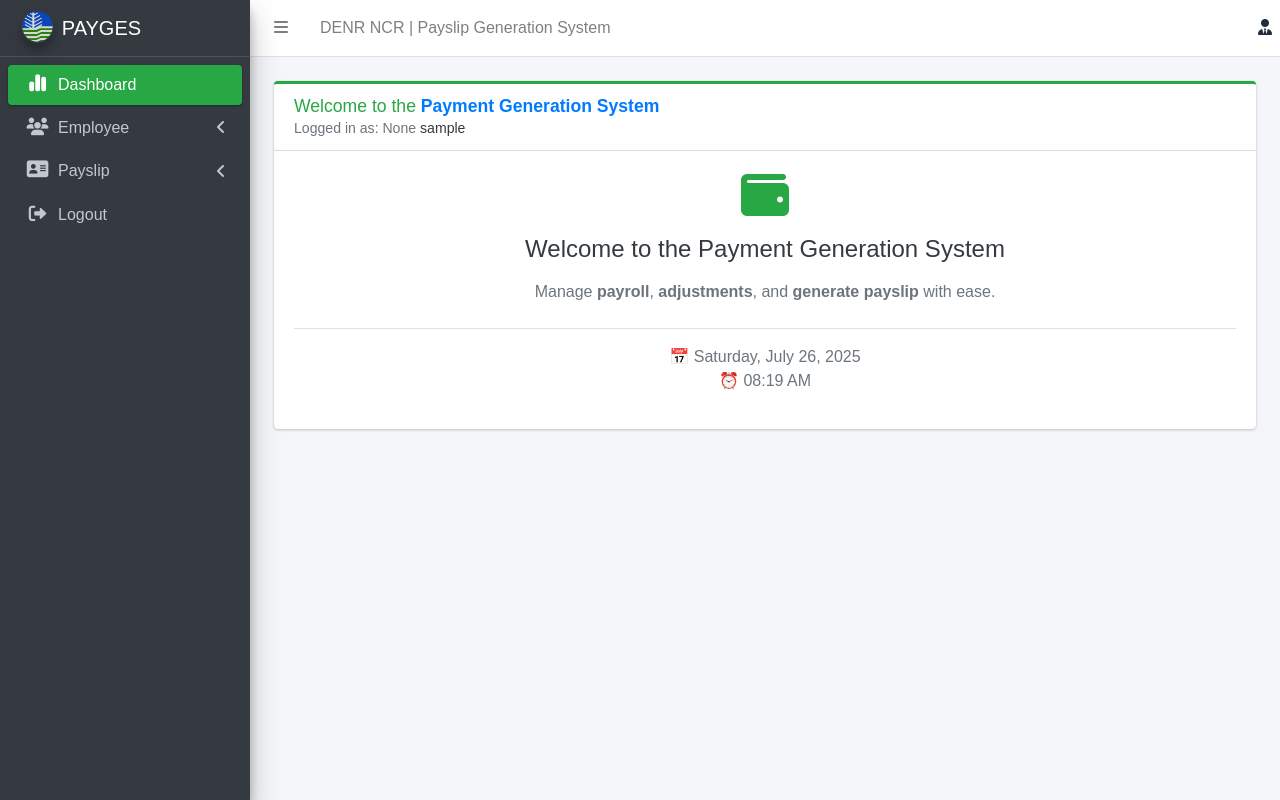
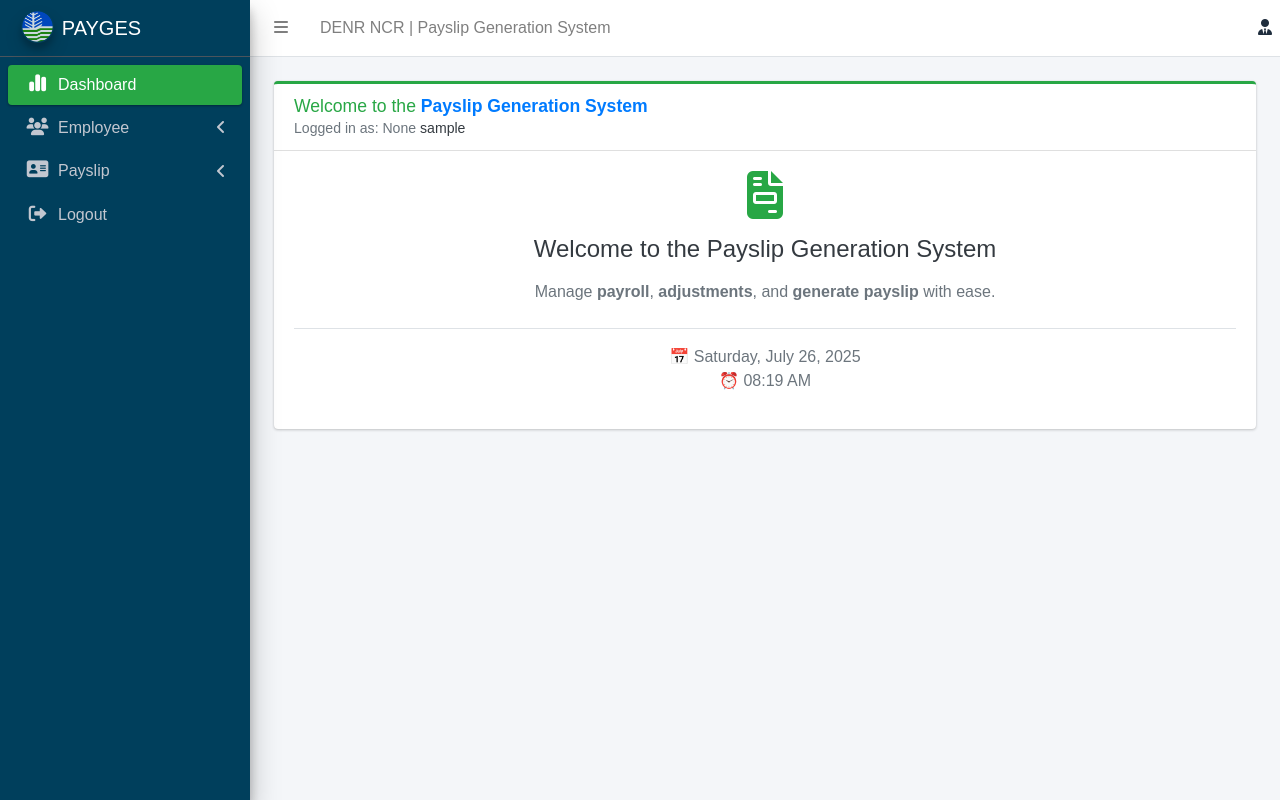
Before and after one commit to Shashimii/Payroll-Generation-System, a Django app: page /dashboard/ in a window 1280 px wide. Run offline with Django 4.2, Linux system fonts and the light colour scheme; the visitor is signed in with stand-in values (Sample User, id 1); some libraries are stand-ins or nearby versions.

Commit message:
* Viusal Improvements

```diff
--- a/payslip_generation_system/static/styles/main.css
+++ b/payslip_generation_system/static/styles/main.css
@@ -1,6 +1,10 @@
 body {
     font-family: Arial, sans-serif;
     min-height: 100vh;
+}
+
+.main-sidebar {
+  background-color: #003f5c;
 }
 
 table.dataTable {
--- a/payslip_generation_system/templates/dashboard/index.html
+++ b/payslip_generation_system/templates/dashboard/index.html
@@ -5,14 +5,13 @@
   <div class="card-header">
     <h3 class="card-title">
     <span class="text-success">Welcome to the</span>
-    <strong class="text-primary">Payment Generation System</strong><br>
+    <strong class="text-primary">Payslip Generation System</strong><br>
     <small class="text-muted">Logged in as: {{ user_role }} <span class="text-dark fw-bold">{{ username }}</span></small>
     </h3>
   </div>
 <div class="card-body text-center">
-  <i class="fas fa-wallet fa-3x text-success mb-3"></i>
-
-  <h4 class="mb-3 fw-bold text-dark">Welcome to the Payment Generation System</h4>
+  <i class="fa-solid fa-file-invoice fa-3x text-success mb-3"></i>
+  <h4 class="mb-3 fw-bold text-dark">Welcome to the Payslip Generation System</h4>
 
   <p class="mb-4 text-muted fs-5">
     Manage <strong>payroll</strong>, <strong>adjustments</strong>, and <strong>generate payslip</strong> with ease.
--- a/payslip_generation_system/templates/includes/layout.html
+++ b/payslip_generation_system/templates/includes/layout.html
@@ -80,13 +80,13 @@
                             <ul class="nav nav-treeview">
                                 <li class="nav-item">
                                     <a href="{% url 'payslip' %}" class="nav-link {% if request.resolver_match.url_name == 'payslip' or request.resolver_match.url_name == 'payslip_adjustment' %}active{% endif %}">
-                                        <i class="nav-icon fa-solid fa-address-card"></i>
+                                        <i class="far fa-circle nav-icon"></i>
                                         <p>Make Adjustments</p>
                                     </a>
                                 </li>
                                 <li class="nav-item">
                                     <a href="{% url 'payslip_create' %}" class="nav-link {% if request.resolver_match.url_name == 'payslip_create' or request.resolver_match.url_name == 'payslip_generate' %}active{% endif %}">
-                                        <i class="nav-icon fa-solid fa-address-card"></i>
+                                        <i class="far fa-circle nav-icon"></i>
                                         <p>Generate Payslip</p>
                                     </a>
                                 </li>
--- a/payslip_generation_system/urls.py
+++ b/payslip_generation_system/urls.py
@@ -4,6 +4,8 @@ from django.conf import settings
 from django.conf.urls.static import static
 
 urlpatterns = [
+    # Index
+    path('', views.login, name='login'),
     # Auth
     path('login/', views.login, name='login'),
     path('logout/', views.logout, name='logout'),
```
